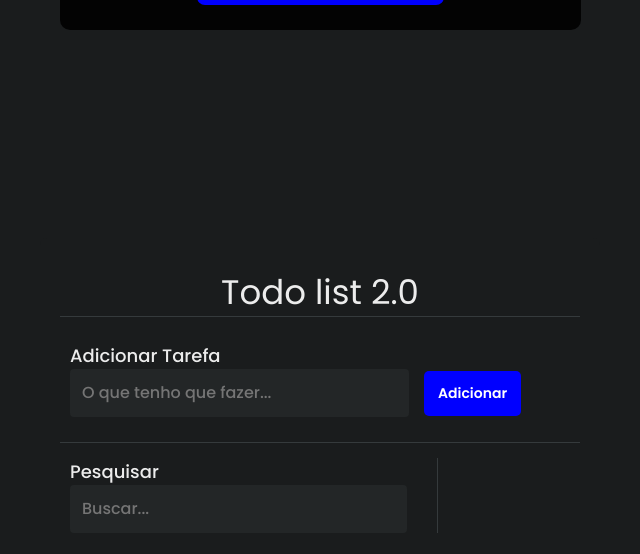
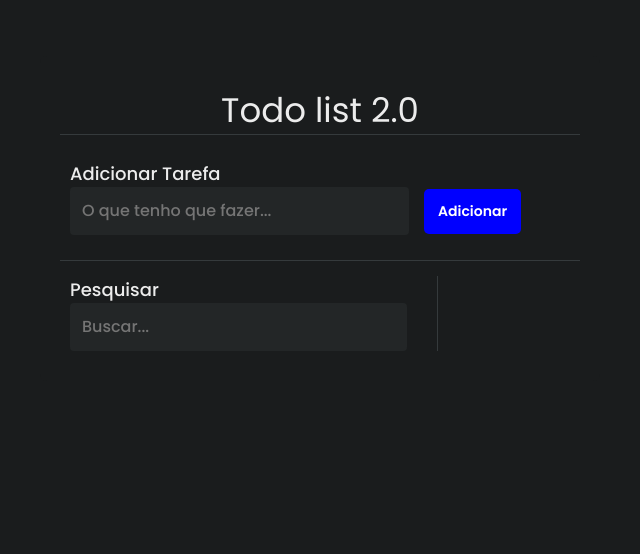
Before and after one commit to Viniciussilver/Todo_list, a React (Vite) app: page / in a window 1280 px wide. Shown: the top 554 px of the page, without its empty margins (320-960 px from the left). Built offline with nearby package versions, Linux system fonts and the light colour scheme.

Commit message:
correcting-details

```diff
--- a/src/components/edit_screen/style.js
+++ b/src/components/edit_screen/style.js
@@ -6,7 +6,7 @@ export const StyledModal = styled.div`
   background-color: rgba(0, 0, 0, 0.9);
   position: absolute;
 
-  top: ${(props) => (props.open ? "24%" : "-150%")};
+  top: ${(props) => (props.open ? "27%" : "-150%")};
   transition: 0.6s ease;
   display: flex;
   flex-direction: column;
--- a/src/components/modal/index.jsx
+++ b/src/components/modal/index.jsx
@@ -7,7 +7,7 @@ export const ErrorAlert = ({ onClick, open }) => {
       <Typography size="22px" primary="#ececec">
         Usuário
       </Typography>
-      <Typography primary="#ececec">Preencha uma nova tarefa</Typography>
+      <Typography align="center" primary="#ececec">Preencha uma nova tarefa</Typography>
       <StyledButton onClick={onClick}>X</StyledButton>
     </StyledContainer>
   )
--- a/src/components/modal/style.js
+++ b/src/components/modal/style.js
@@ -6,7 +6,7 @@ export const StyledContainer = styled.div`
   background-color:rgba(0,0,0,0.9);
   position: absolute;
   left: 25%;
-  top: ${(props) => (props.open ? "0%" : "-120%")};
+  top: ${(props) => (props.open ? "-2%" : "-120%")};
   transition: 0.4s ease;
   display: flex;
   gap: 15px;
--- a/src/styles/index.js
+++ b/src/styles/index.js
@@ -13,7 +13,7 @@ export const GlobalStyles = createGlobalStyle`
     body {
         min-height: 100vh;
         display:flex;
-        align-items:center;
+
         justify-content:center;
         background: #1a1c1d;
 
@@ -28,6 +28,7 @@ export const Container = styled.div`
   display: flex;
   flex-direction: column;
   border-radius: 7px;
+  margin-top:10%;
   position:relative;
 
   @media screen and (max-width:564px) {
```
